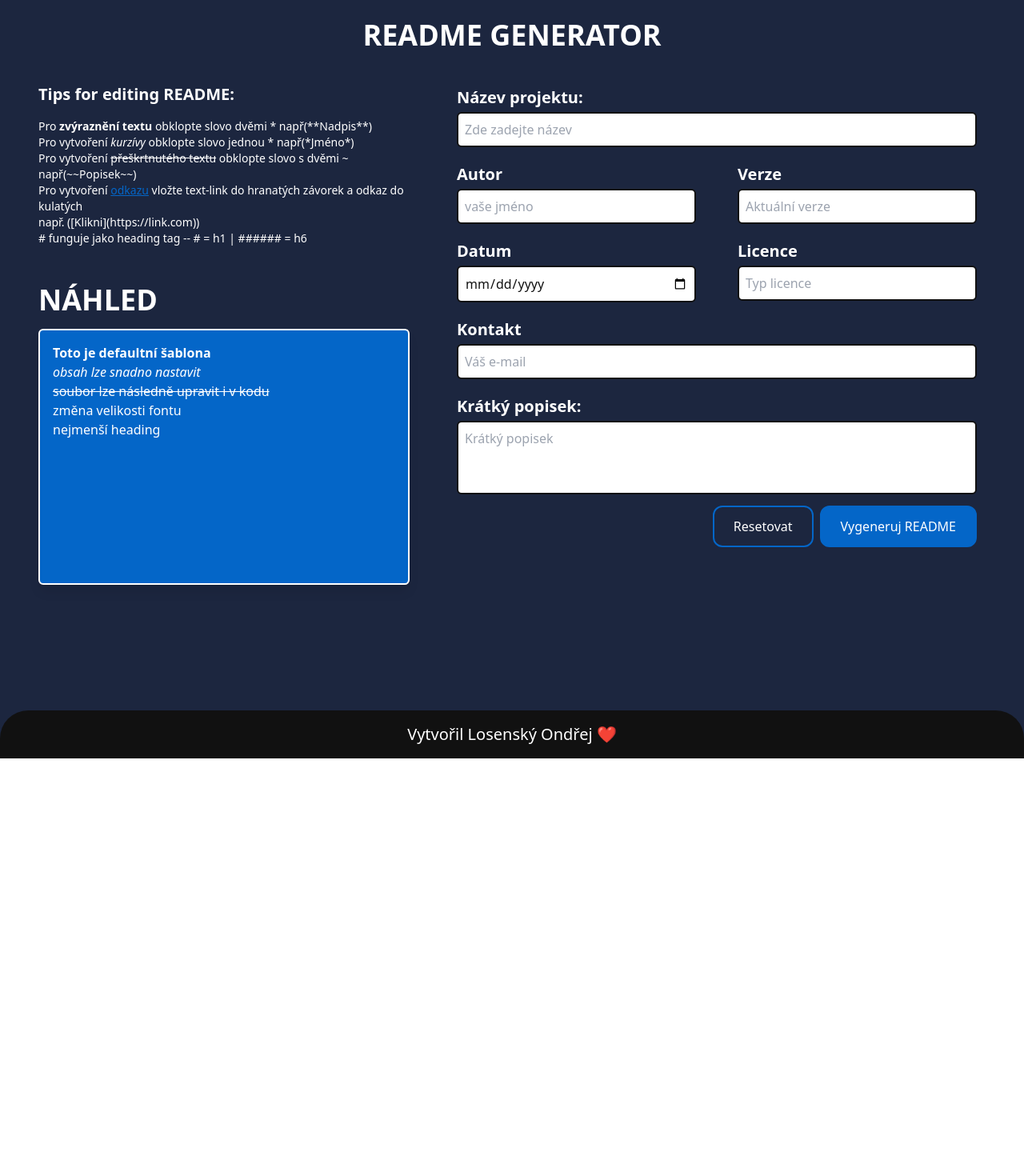
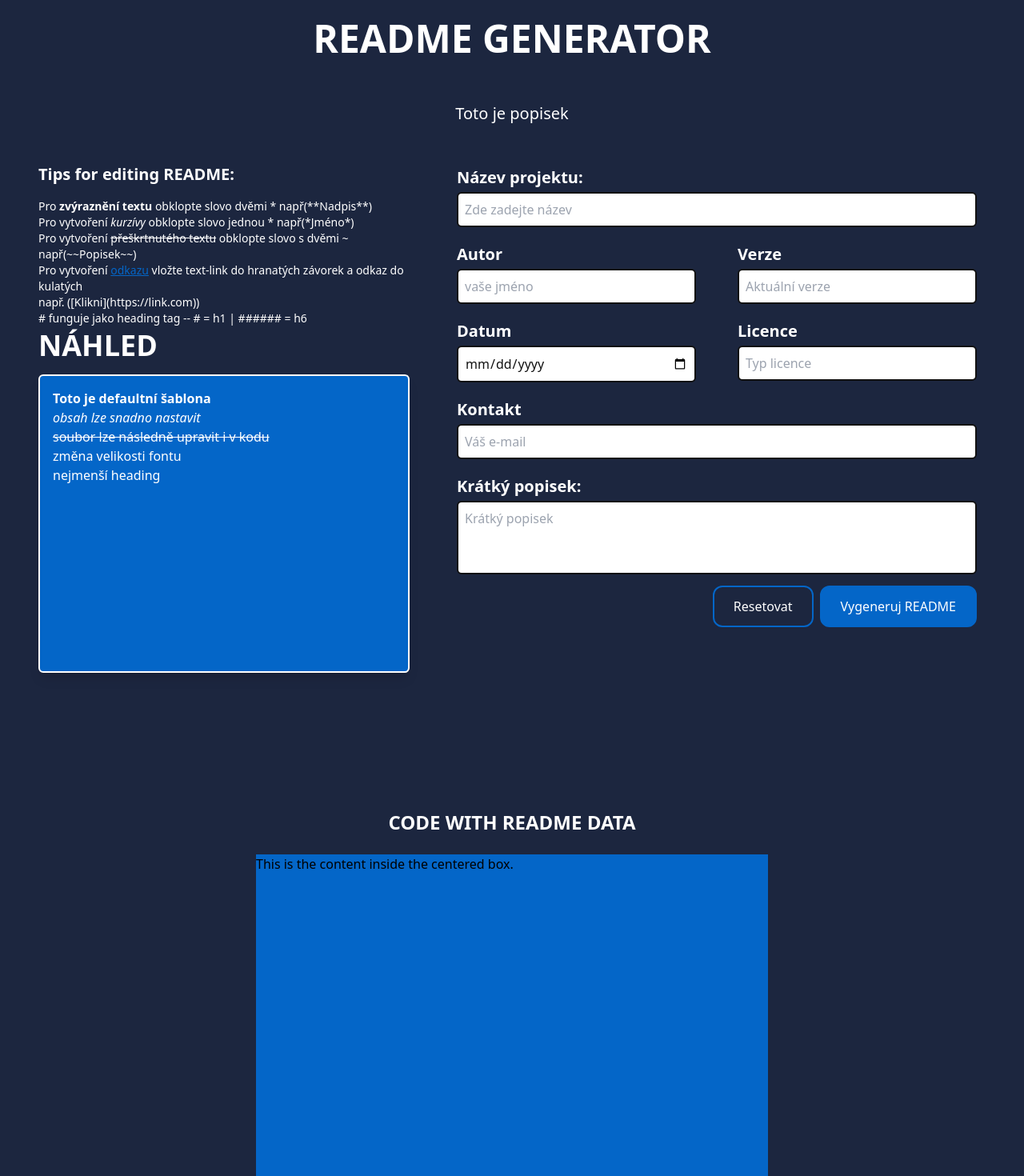
Before and after one commit to OndrejLosensky/generate-readme, a React (Create React App) app: page / in a window 1280 px wide. Shown: the top 1470 px of the page at 80% size. Before the commit the page ends 948 px from the top, so only its background shows below. Built offline with nearby package versions, Linux system fonts and the light colour scheme; the HTML template or start-up script is replaced by a standard one.

Commit message:
přidání části s výstupem + popisek

```diff
--- a/src/components/createReadme/CreateReadme.js
+++ b/src/components/createReadme/CreateReadme.js
@@ -32,19 +32,19 @@ function CreateReadme() {
 # **${title}** #
 ###  ${shortDescription} ###
 ###  **Autor:** ###
-      ${author}
+  ${author}
 
 ### **Verze:** ###
-      ${version1}
+  ${version1}
 
 ###  **Datum:** ###
-      ${date}
+  ${date}
 
 ###  **Licence:** ###
-      ${license}
+  ${license}
 
 ### **Kontakt:** ###
-      ${contact}
+  ${contact}
     `;
 
     setGeneratedReadme(readmeContent);
@@ -52,11 +52,17 @@ function CreateReadme() {
 
   return (
     <div>
-      <h1 className='uppercase text-4xl font-bold text-center text-whiteText py-6'> Readme generator</h1>
+      <h1 className='uppercase text-5xl font-bold text-center text-whiteText py-6'> Readme generator</h1>
+      {/* Sekce s popiskem */}
+      <div>
+        <p className='text-whiteText text-xl text-center py-8'>
+          Toto je popisek
+        </p>
+      </div>
       <div className='flex flex-row justify-start h-screen'> {/* ml-24 | smazat justify center pro posunutí doleva*/}
           {/* Levá část*/}
           <div className='w-[40%] h-[80%]flex flex-col pl-12'>
-            <div className='h-1/3'>
+            <div className='h-[28%]'>
               <h2 className= 'text-xl font-semibold text-whiteText text-left pt-4'>
                 Tips for editing README:
               </h2>
@@ -73,7 +79,7 @@ function CreateReadme() {
               <p className='font-semibold text-whiteText text-left uppercase text-4xl '>
                 náhled
               </p>
-              <div className='text-left text-whiteText  justify-center mt-4 h-[60%] border-2 border-whiteText
+              <div className='text-left text-whiteText  justify-center mt-4 h-[70%] border-2 border-whiteText
               rounded-md shadow-lg bg-buttonColor'>
                 {generatedReadme && (
                   <div className="markdown-content p-4">
@@ -194,6 +200,17 @@ function CreateReadme() {
           </div>
 
         </div>
+        {/* Sekce pro zobrazení výstupu*/}
+        <h2 className='uppercase text-2xl font-semibold text-whiteText text-center py-6'> code with readme data </h2>
+        <div className='h-screen flex justify-center items-start'>
+          <div className='bg-buttonColor h-[600px] w-1/2'>
+            <p>
+              This is the content inside the centered box.
+            </p>
+          </div>
+        </div>
+
+
       </div>
   );
 }
```
